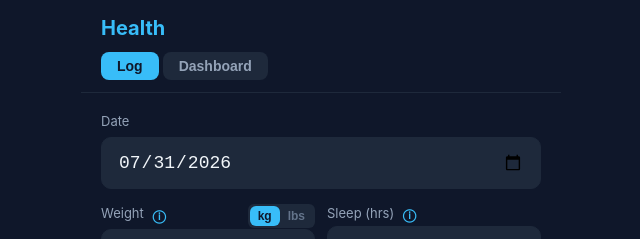
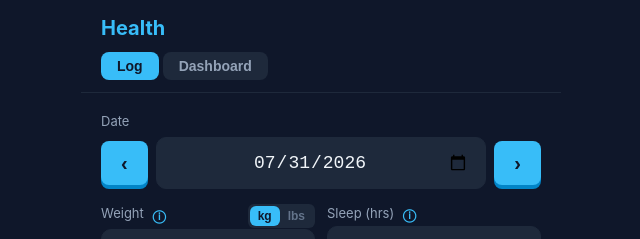
Before and after one commit to YinWahYip/health-app, a React (Vite) app in the folder client/: page / in a window 1280 px wide. Shown: the top 239 px of the page, without its empty margins (319-959 px from the left). Built offline with nearby package versions, Linux system fonts and the light colour scheme; no server answers.

Commit message:
nicer buttons

```diff
--- a/client/src/components/LogForm.jsx
+++ b/client/src/components/LogForm.jsx
@@ -1,4 +1,27 @@
 import { useState, useEffect, useCallback, useRef } from 'react';
+
+const NAV_BTN_CSS = `
+.nav-btn {
+  padding: 12px 20px;
+  border-radius: 8px;
+  border: none;
+  background: #38bdf8;
+  color: #0f172a;
+  font-size: 20px;
+  font-weight: 700;
+  cursor: pointer;
+  line-height: 1;
+  transition: transform 0.08s, box-shadow 0.1s, background 0.1s;
+  box-shadow: 0 4px 0 #0284c7;
+}
+.nav-btn:hover {
+  background: #7dd3fc;
+}
+.nav-btn:active {
+  transform: translateY(4px);
+  box-shadow: 0 0px 0 #0284c7;
+}
+`;
 
 const TOOLTIP_CSS = `
 @keyframes tipIn {
@@ -267,7 +290,7 @@ export default function LogForm() {
 
   return (
     <form onSubmit={submit}>
-      <style>{TOOLTIP_CSS}{BARREL_ROLL_CSS}</style>
+      <style>{NAV_BTN_CSS}{TOOLTIP_CSS}{BARREL_ROLL_CSS}</style>
       <div>
         <div style={{ display: 'flex', alignItems: 'center', justifyContent: 'space-between', marginBottom: 4 }}>
           <label style={field.label}>Date</label>
@@ -277,13 +300,33 @@ export default function LogForm() {
             </span>
           )}
         </div>
+        <div style={{ display: 'flex', alignItems: 'center', gap: 8, marginBottom: 16 }}>
+          <button
+            type="button"
+            onClick={() => {
+              const d = new Date(form.log_date + 'T12:00:00');
+              d.setDate(d.getDate() - 1);
+              loadDate(d.toISOString().split('T')[0]);
+            }}
+            className="nav-btn"
+          >‹</button>
           <input
             type="date"
-          style={field.input}
+            style={{ ...field.input, marginBottom: 0, flex: 1, textAlign: 'center' }}
             value={form.log_date}
             onChange={(e) => loadDate(e.target.value)}
             required
           />
+          <button
+            type="button"
+            onClick={() => {
+              const d = new Date(form.log_date + 'T12:00:00');
+              d.setDate(d.getDate() + 1);
+              loadDate(d.toISOString().split('T')[0]);
+            }}
+            className="nav-btn"
+          >›</button>
+        </div>
       </div>
 
       <div style={field.row}>
```
Lines whose indentation alone changed are shown as unchanged.
